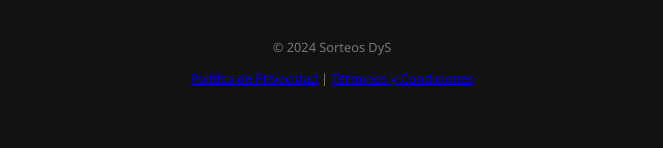
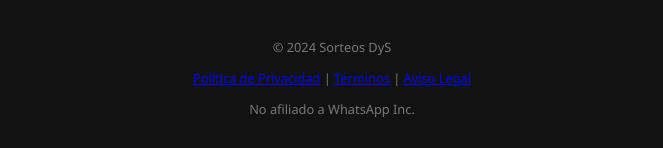
Before and after one commit to orregoosoriodaniel-oss/invitacion-sorteos, a plain HTML site: page index.html in a window 1280 px wide. Shown: the part 1761-1909 px from the top of the page, without its empty margins (308-971 px from the left). Before the commit the page ends 1868 px from the top, so only its background shows below. Drawn offline with Linux system fonts and the light colour scheme.

Commit message:
Update index.html

```diff
--- a/index.html
+++ b/index.html
@@ -157,8 +157,12 @@ footer {
 
 <footer>
 <p>© 2024 Sorteos DyS</p>
+
 <a href="privacy.html">Política de Privacidad</a> |
-<a href="terms.html">Términos y Condiciones</a>
+<a href="terms.html">Términos</a> |
+<a href="legal.html">Aviso Legal</a>
+
+<p>No afiliado a WhatsApp Inc.</p>
 </footer>
 
 </div>
```
